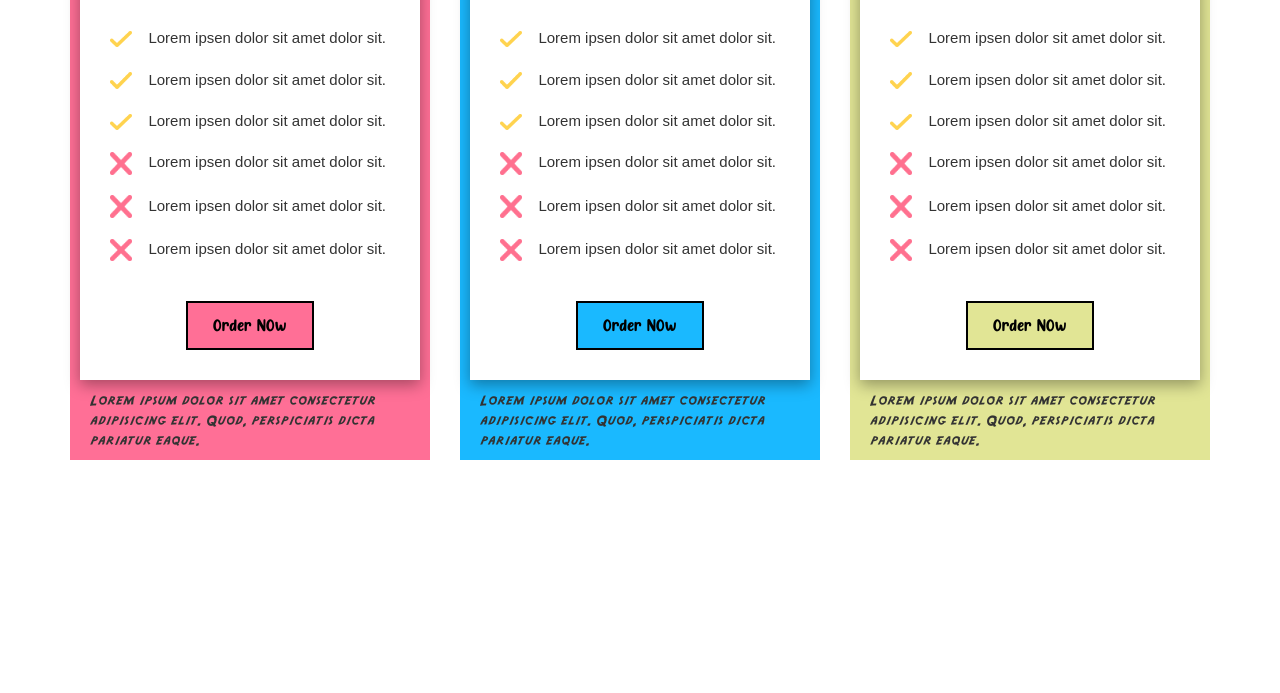
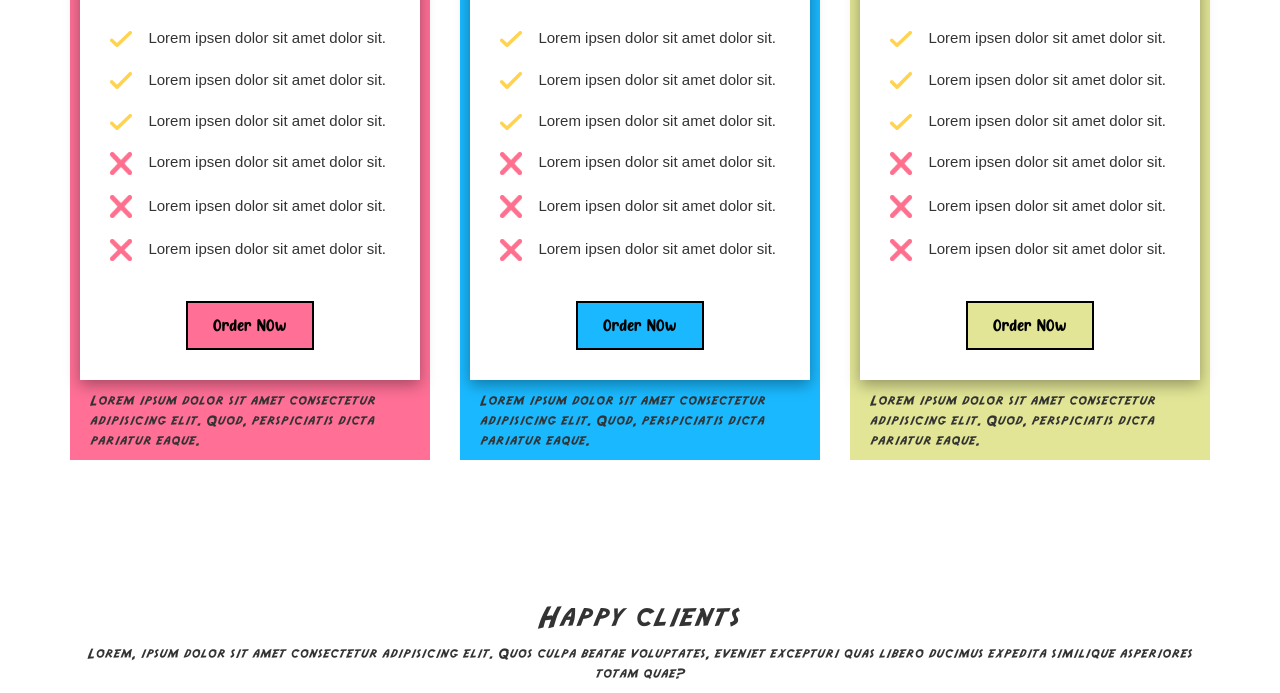
Before and after one commit to rowaisakram/Little-AI, a plain HTML site: page index.html in a window 1280 px wide. Shown: the part 2763-3456 px from the top of the page. Before the commit the page ends 3343 px from the top, so only its background shows below. Drawn offline with nearby package versions, Linux system fonts and the light colour scheme; files whose address does not match are found by name.

Commit message:
csss aded

```diff
--- a/css/main.css
+++ b/css/main.css
@@ -268,6 +268,10 @@ figure img {
 }
 #pricing{
   padding: 0px 0px 120px 0px;
+  background: url(../img/slider.png);
+  background-repeat: no-repeat;
+  background-position: top;
+  background-size: contain;
 }
 #pricing h2{
   font-family: var(--font-family-3);
@@ -431,6 +435,7 @@ button:hover{
     height: 400px !important;
 }
 
+
  @media (max-width: 1440px){
 .swiper-button-next{
       right: var(--swiper-navigation-sides-offset,10px) !important;
--- a/index.html
+++ b/index.html
@@ -274,7 +274,19 @@
       </div>
     </div>
   </section>
+  <section id="clients">
+    <div class="container">
+      <div class="client-header text-center">
+        <h2>Happy clients</h2>
+        <p>Lorem, ipsum dolor sit amet consectetur adipisicing elit. Quos culpa beatae voluptates, eveniet excepturi
+          quas libero ducimus expedita similique asperiores totam quae?</p>
+      </div>
+      <div class="client-slider">
 
+      </div>
+    </div>
+    </div>
+  </section>
 
 
 
```
Also changed, not shown: img/slider.png (added).
